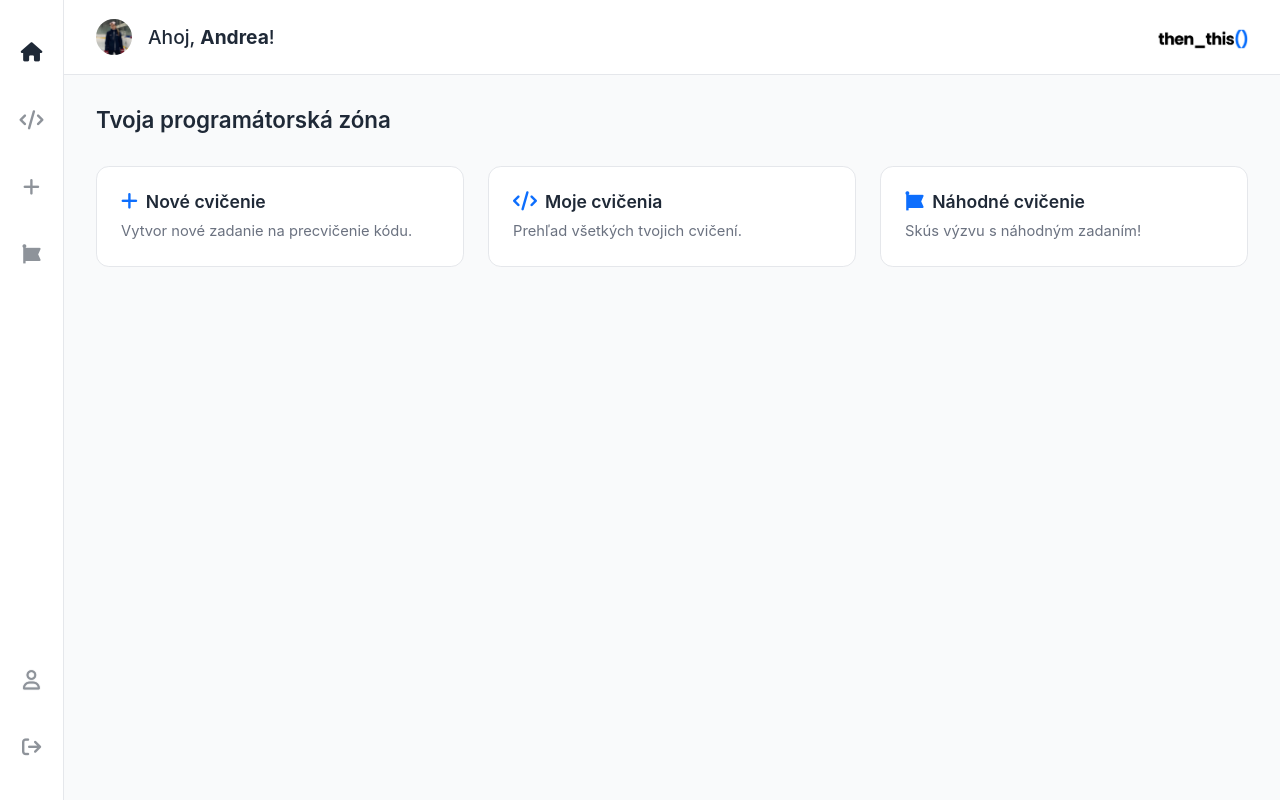
After one commit to andreakollova/platforma-thenthis, a Flask app: page /dashboard in a window 1280 px wide. The commit adds this page. Run offline with Flask 3, Linux system fonts and the light colour scheme.

Commit message:
Checkpoint 7 - user dashboard

```diff
--- a/app.py
+++ b/app.py
@@ -14,6 +14,10 @@ def login():
 def cvicenia():
     return render_template('cvicenia.html')
 
+@app.route('/dashboard')
+def dashboard():
+    return render_template('dashboard.html')
+
 @app.route("/register")
 def register():
     return render_template("register.html")
--- /dev/null
+++ b/static/styles-dashboard.css
@@ -0,0 +1,151 @@
+  :root {
+      --text: #1f2937;
+      --muted: #6b7280;
+      --bg: #f9fafb;
+      --panel: #ffffff;
+      --icon-blue: #0d6efd;
+    }
+
+    body {
+      margin: 0;
+      background: var(--bg);
+      font-family: -apple-system, BlinkMacSystemFont, "Segoe UI", sans-serif;
+      color: var(--text);
+    }
+
+    .layout {
+      display: flex;
+      height: 100vh;
+      overflow: hidden;
+    }
+
+    /* Sidebar */
+    .sidebar {
+      width: 64px;
+      background-color: var(--panel);
+      padding: 1.2rem 0;
+      display: flex;
+      flex-direction: column;
+      align-items: center;
+      border-right: 1px solid #e5e7eb;
+    }
+
+    .sidebar a {
+      font-size: 1.2rem;
+      color: var(--text);
+      text-decoration: none;
+      margin: 1.2rem 0;
+      transition: opacity 0.2s;
+      opacity: 0.5;
+    }
+
+    .sidebar a:hover,
+    .sidebar a.active {
+      opacity: 1;
+    }
+
+    /* Main */
+    .main {
+      flex: 1;
+      display: flex;
+      flex-direction: column;
+    }
+
+    /* Topbar */
+    .topbar {
+      display: flex;
+      justify-content: space-between;
+      align-items: center;
+      padding: 1.2rem 2rem;
+      background: var(--panel);
+      border-bottom: 1px solid #e5e7eb;
+    }
+
+    .topbar .user {
+      display: flex;
+      align-items: center;
+      gap: 1rem;
+    }
+
+    .topbar .user img {
+      width: 36px;
+      height: 36px;
+      border-radius: 50%;
+      object-fit: cover;
+    }
+
+    .topbar .user span {
+      font-size: 1.2rem;
+      font-weight: 500;
+    }
+
+    .topbar .logo {
+      width: 22px;
+      opacity: 0.15;
+    }
+
+    /* Content */
+    .dashboard-content {
+      padding: 2rem;
+    }
+
+    .dashboard-content h4 {
+      font-size: 1.4rem;
+      font-weight: 600;
+      margin-bottom: 2rem;
+    }
+
+    .card-dashboard {
+      background: var(--panel);
+      border-radius: 0.8rem;
+      padding: 1.5rem;
+      transition: all 0.2s ease;
+      text-decoration: none;
+      color: var(--text);
+      border: 1px solid #e5e7eb;
+    }
+
+    .card-dashboard:hover {
+      background: #f3f4f6;
+    }
+
+    .card-dashboard h6 {
+      font-size: 1.1rem;
+      font-weight: 600;
+      margin-bottom: 0.5rem;
+      display: flex;
+      align-items: center;
+      gap: 0.5rem;
+    }
+
+    .card-dashboard i {
+      font-size: 1.2rem;
+      color: var(--icon-blue);
+    }
+
+    .card-dashboard p {
+      font-size: 0.92rem;
+      color: var(--muted);
+      margin: 0;
+    }
+
+    @media (max-width: 768px) {
+      .layout {
+        flex-direction: column;
+      }
+
+      .sidebar {
+        flex-direction: row;
+        height: 56px;
+        width: 100%;
+        border-right: none;
+        border-bottom: 1px solid #e5e7eb;
+        justify-content: space-around;
+      }
+
+      .topbar {
+        flex-direction: column;
+        align-items: flex-start;
+        gap: 1rem;
+      }
+    }
--- /dev/null
+++ b/templates/base-dashboard.html
@@ -0,0 +1,54 @@
+<!DOCTYPE html>
+<html lang="sk">
+<head>
+  <meta charset="UTF-8">
+  <title>{% block title %}Dashboard{% endblock %}</title>
+  <meta name="viewport" content="width=device-width, initial-scale=1">
+
+  <link href="https://cdn.jsdelivr.net/npm/bootstrap@5.3.0/dist/css/bootstrap.min.css" rel="stylesheet">
+  <link href="https://cdnjs.cloudflare.com/ajax/libs/font-awesome/6.5.0/css/all.min.css" rel="stylesheet">
+  <link rel="stylesheet" href="{{ url_for('static', filename='styles-dashboard.css') }}">
+</head>
+<body>
+
+<div class="layout">
+  <!-- Sidebar -->
+  <div class="sidebar d-flex flex-column">
+    <a href="/dashboard" class="active" title="Dashboard"><i class="fas fa-house"></i></a>
+    <a href="/cvicenia" title="Moje cvičenia"><i class="fas fa-code"></i></a>
+    <a href="/cvicenie/nove" title="Nové cvičenie"><i class="fas fa-plus"></i></a>
+    <a href="/cvicenie/random" title="Náhodné"><i class="fas fa-font-awesome"></i></a>
+
+    <!-- Bottom section -->
+    <div class="mt-auto pt-3 d-flex flex-column align-items-center">
+      <a href="/profil" title="Profil">
+        <i class="fa-regular fa-user" style="text-shadow: 0 0 1px currentColor;"></i>
+      </a>
+      <a href="/logout" title="Odhlásiť sa">
+        <i class="fa-solid fa-arrow-right-from-bracket"></i>
+      </a>
+    </div>
+  </div>
+
+  <!-- Main -->
+  <div class="main">
+    <!-- Topbar -->
+    <div class="topbar">
+      <div class="user">
+        <img src="{{ url_for('static', filename='andrea.jpg') }}" alt="Andrea">
+        <span>Ahoj, <strong>Andrea</strong>!</span>
+      </div>
+        <a href="http://127.0.0.1:5000/">
+  <img src="{{ url_for('static', filename='logo.png') }}" alt="Logo" style="width: 90px;">
+</a>
+    </div>
+
+    <!-- Dynamic page content -->
+    <div class="dashboard-content">
+      {% block content %}{% endblock %}
+    </div>
+  </div>
+</div>
+
+</body>
+</html>
--- /dev/null
+++ b/templates/dashboard.html
@@ -0,0 +1,27 @@
+{% extends "base-dashboard.html" %}
+
+{% block title %}Dashboard{% endblock %}
+
+{% block content %}
+<h4>Tvoja programátorská zóna</h4>
+<div class="row g-4">
+  <div class="col-md-4">
+    <a href="/cvicenie/nove" class="card-dashboard d-block">
+      <h6><i class="fas fa-plus"></i>Nové cvičenie</h6>
+      <p>Vytvor nové zadanie na precvičenie kódu.</p>
+    </a>
+  </div>
+  <div class="col-md-4">
+    <a href="/cvicenia" class="card-dashboard d-block">
+      <h6><i class="fas fa-code"></i>Moje cvičenia</h6>
+      <p>Prehľad všetkých tvojich cvičení.</p>
+    </a>
+  </div>
+  <div class="col-md-4">
+    <a href="/cvicenie/random" class="card-dashboard d-block">
+      <h6><i class="fas fa-font-awesome"></i>Náhodné cvičenie</h6>
+      <p>Skús výzvu s náhodným zadaním!</p>
+    </a>
+  </div>
+</div>
+{% endblock %}
--- a/templates/index.html
+++ b/templates/index.html
@@ -76,7 +76,7 @@
               <div class="d-flex justify-content-between align-items-center">
                 <div class="btn-group">
                   <button class="btn btn-sm btn-outline-secondary">Prehľad</button>
-                  <button class="btn btn-sm btn-outline-secondary">Začať cvičenie</button>
+                  <a href="/cvicenia" class="btn btn-sm btn-outline-secondary">Začať cvičenie</a>
                 </div>
                 <small class="text-body-secondary"><i class="fab fa-python me-1"></i> Python</small>
               </div>
--- a/templates/login.html
+++ b/templates/login.html
@@ -26,7 +26,7 @@
         <label class="form-check-label" for="checkDefault">Zapamätaj si ma</label>
       </div>
 
-      <button class="btn btn-primary w-100 py-2 mb-3" type="submit">Prihlásiť sa</button>
+      <a href="http://127.0.0.1:5000/dashboard" class="btn btn-primary w-100 py-2 mb-3">Prihlásiť sa</a>
 
       <!-- Registration prompt -->
       <div class="text-center mt-2">
```
Also changed, not shown: templates/base.html (+8 -10 lines).
